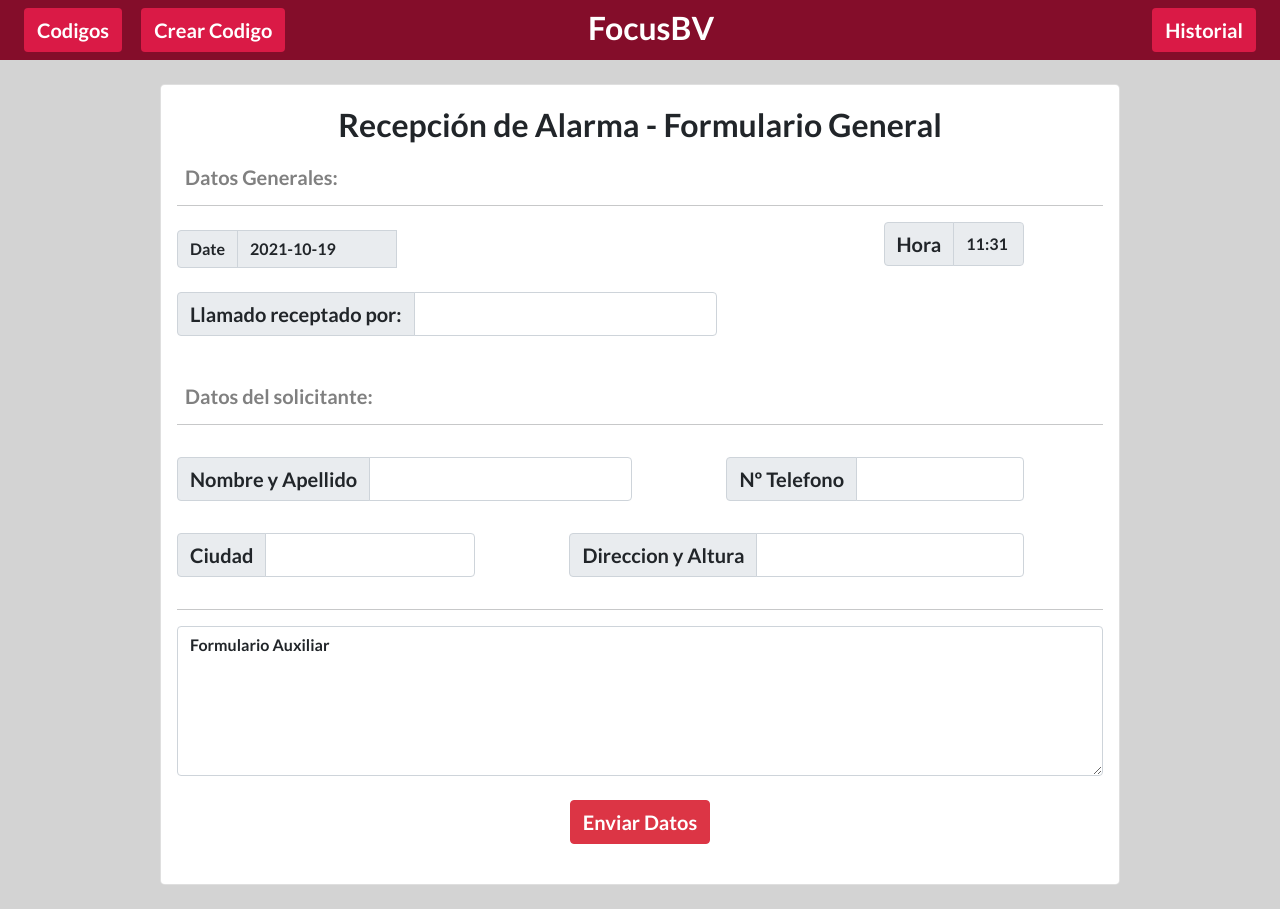
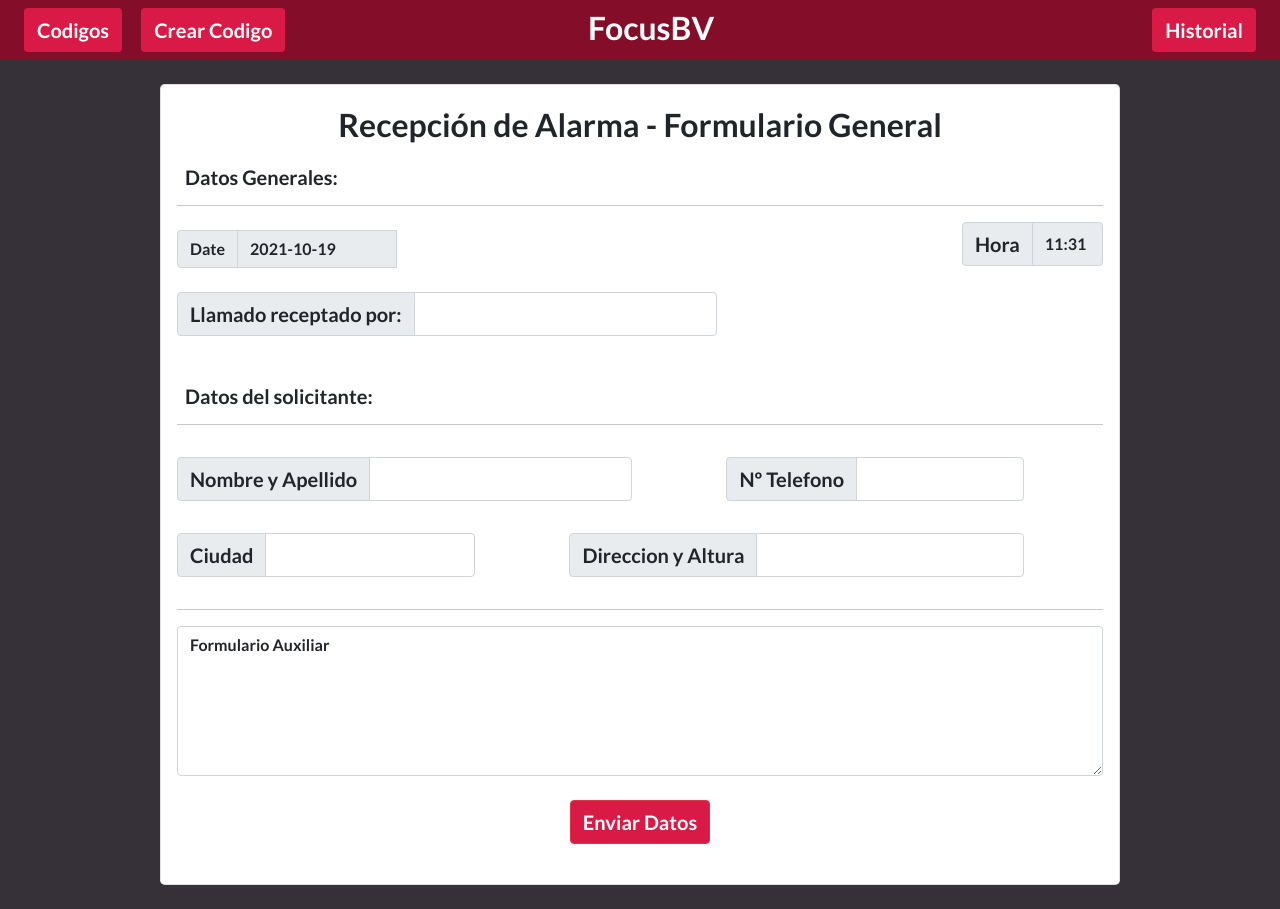
Before and after one commit to GibertSalva/RepoBurbuja2, a Django app: page / in a window 1280 px wide. Run offline with Django 3.2, Linux system fonts and the light colour scheme; some libraries are stand-ins or nearby versions.

Commit message:
Cambios ligeros

```diff
--- a/FocusBV/templates/AUXf.html
+++ b/FocusBV/templates/AUXf.html
@@ -21,7 +21,7 @@
 
         <span>
             <div class=" col-5 ">
-                <p class="h6 fs-5 mx-2" style="color: grey;"> Datos  Generales: </p>
+                <p class="h6 fs-5 mx-2" > Datos  Generales: </p>
             </div>
             <hr>
         </span>
@@ -34,7 +34,7 @@
                 </div>
             </div>
 
-            <div class="col-6 mx- ">
+            <div class="col-7 mx- ">
                 <input type="text" class="form-control my-2 invisible" placeholder=" Hora" aria-label=" name">
             </div>
 
@@ -46,7 +46,7 @@
             </div>
 
             <span>
-                <div class=" col-7 mb-3 mt- fs-4 ">
+                <div class=" col-7 mb-3 mt- fs-4 " >
                     <div class=" input-group ">
                       <span class="input-group-text fs-5" id="addon-wrapping">Llamado receptado por:</span>
                         {{ form.receptor }}
@@ -65,7 +65,7 @@
 
             <span>
                 <div class=" col-5 ">
-                    <p class="h6 fs-5 mx-2" style="color: grey;"> Datos del solicitante: </p>
+                    <p class="h6 fs-5 mx-2" > Datos del solicitante: </p>
                 </div>
                 <hr>
             </span>
@@ -93,7 +93,7 @@
 
             <div class=" col-4 ">
                 <div class=" input-group  mb-">
-                    <span class="input-group-text fs-5" id="addon-wrapping">Ciudad</span>
+                    <span class="input-group-text fs-5 " id="addon-wrapping">Ciudad</span>
                     {{ form.ciudad }}
                 </div>
             </div>
@@ -127,7 +127,7 @@
     {% endif %}
 <!-- Boton -->
     <div class="d-flex justify-content-center ">
-        <button class="mx-2 btn btn-danger fs-5 fw-bold mt-4 " type="submit">Enviar Datos</button>
+        <button class="mx-2 btn btn-danger fs-5 fw-bold mt-4 naranja" type="submit">Enviar Datos</button>
     </div>
     <br>
 
@@ -152,4 +152,6 @@
         console.log(horaImprimible)
     }
 </script>
+
+
 {% endblock %}
--- a/FocusBV/templates/base.html
+++ b/FocusBV/templates/base.html
@@ -16,7 +16,7 @@
     <title>Focus BV</title>
 </head>
 
-<body style="font-family: Lato, sans-serif; background-color: lightgrey" {% block bodysettings %} {% endblock %}>
+<body style="font-family: Lato, sans-serif; background-color: rgb(54, 48, 56)" {% block bodysettings %} {% endblock %}>
 
     {% include 'navbar.html' %}
     <style>
@@ -26,7 +26,7 @@
         }
 
         .success {
-            y background-color: #50fa7b;
+            background-color: #50fa7b;
         }
     </style>
     {% if messages %}
--- a/FocusBV/templates/navbar.html
+++ b/FocusBV/templates/navbar.html
@@ -24,6 +24,10 @@
                         .naranja {
                             background-color: rgb(218, 26, 70) !important;
                             color: white;
+                        }
+
+                        .gris {
+                            color: gray;
                         }
                     </style>
 
```
